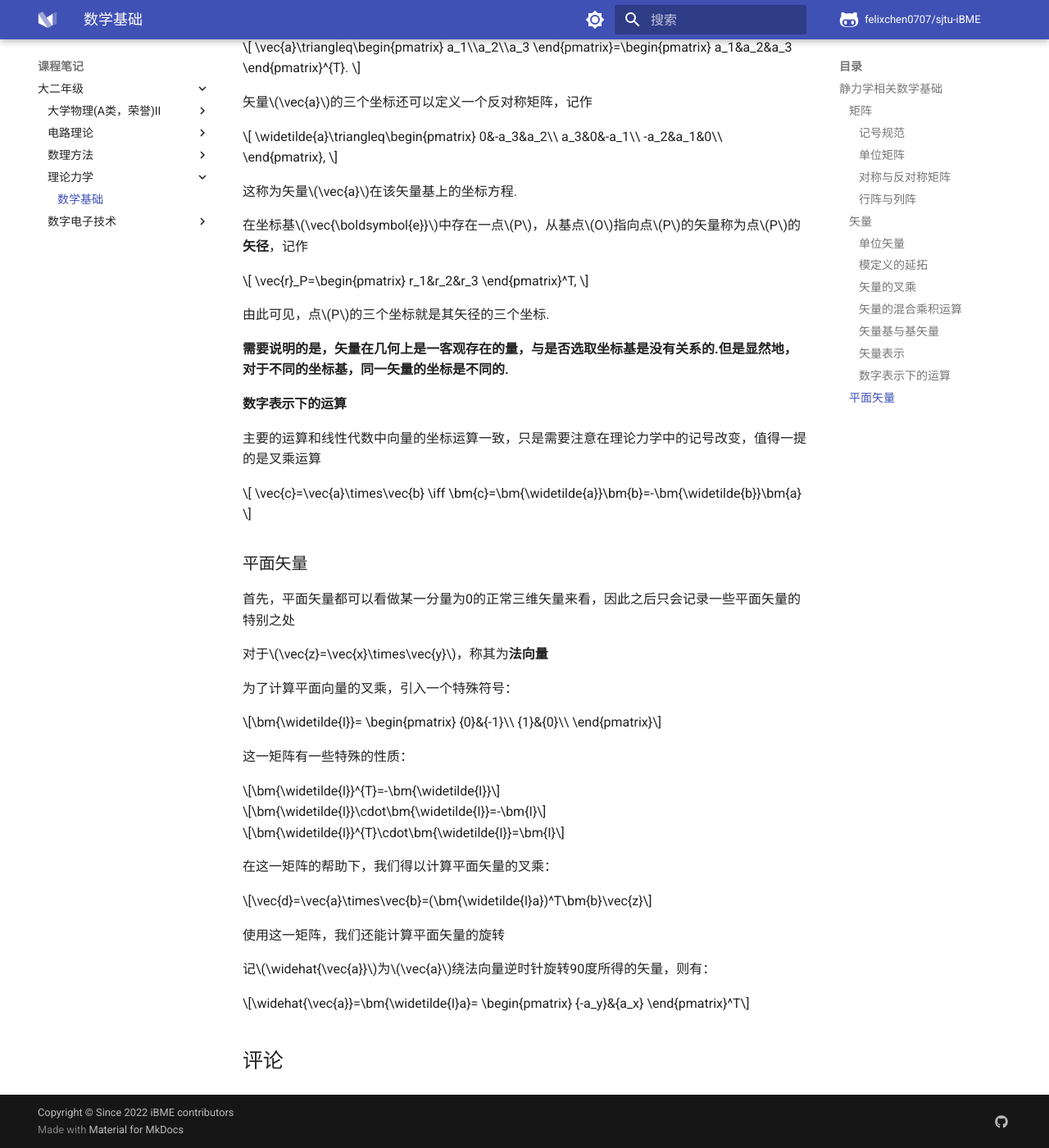
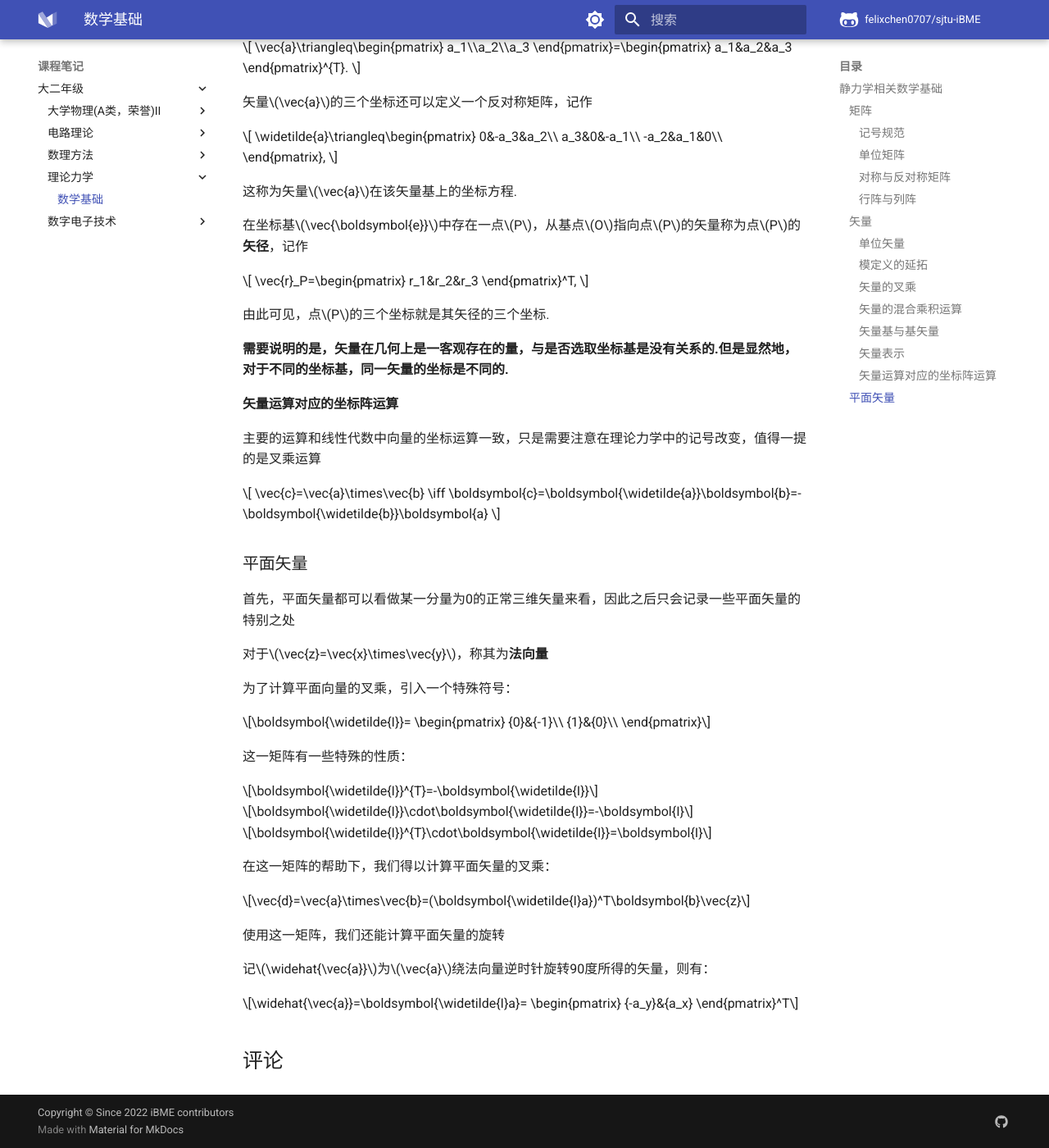
Before and after one commit to glimmeringlight/sjtu-notes, an MkDocs documentation site: the page built from docs/notes/grade2/MECH2508/001.md, in a window 1280 px wide and 1400 px high, scrolled down 2255 px. Shown: the whole window at 82% size. Built offline with MkDocs 1.6.1 and Material for MkDocs 9.7.7, drawn with Linux system fonts in a browser that asks for light colours; a script that is not in the unit is left out; comment, search, counter and statistics services are not loaded.

Commit message:
Update 001.md

```diff
--- a/docs/notes/grade2/MECH2508/001.md
+++ b/docs/notes/grade2/MECH2508/001.md
@@ -139,12 +139,12 @@ $$
 
 **需要说明的是，矢量在几何上是一客观存在的量，与是否选取坐标基是没有关系的.但是显然地，对于不同的坐标基，同一矢量的坐标是不同的.**
 
-#### 数字表示下的运算
+#### 矢量运算对应的坐标阵运算
 
 主要的运算和线性代数中向量的坐标运算一致，只是需要注意在理论力学中的记号改变，值得一提的是叉乘运算
 
 $$
-\vec{c}=\vec{a}\times\vec{b} \iff \bm{c}=\bm{\widetilde{a}}\bm{b}=-\bm{\widetilde{b}}\bm{a}
+\vec{c}=\vec{a}\times\vec{b} \iff \boldsymbol{c}=\boldsymbol{\widetilde{a}}\boldsymbol{b}=-\boldsymbol{\widetilde{b}}\boldsymbol{a}
 $$
 
 ### 平面矢量
@@ -155,7 +155,7 @@ $$
 
 为了计算平面向量的叉乘，引入一个特殊符号：
 
-$$\bm{\widetilde{I}}=
+$$\boldsymbol{\widetilde{I}}=
 \begin{pmatrix}
 {0}&{-1}\\
 {1}&{0}\\
@@ -163,21 +163,21 @@ $$\bm{\widetilde{I}}=
 
 这一矩阵有一些特殊的性质：
 
-$$\bm{\widetilde{I}}^{T}=-\bm{\widetilde{I}}$$
+$$\boldsymbol{\widetilde{I}}^{T}=-\boldsymbol{\widetilde{I}}$$
 
-$$\bm{\widetilde{I}}\cdot\bm{\widetilde{I}}=-\bm{I}$$
+$$\boldsymbol{\widetilde{I}}\cdot\boldsymbol{\widetilde{I}}=-\boldsymbol{I}$$
 
-$$\bm{\widetilde{I}}^{T}\cdot\bm{\widetilde{I}}=\bm{I}$$
+$$\boldsymbol{\widetilde{I}}^{T}\cdot\boldsymbol{\widetilde{I}}=\boldsymbol{I}$$
 
 在这一矩阵的帮助下，我们得以计算平面矢量的叉乘：
 
-$$\vec{d}=\vec{a}\times\vec{b}=(\bm{\widetilde{I}a})^T\bm{b}\vec{z}$$
+$$\vec{d}=\vec{a}\times\vec{b}=(\boldsymbol{\widetilde{I}a})^T\boldsymbol{b}\vec{z}$$
 
 使用这一矩阵，我们还能计算平面矢量的旋转
 
 记$\widehat{\vec{a}}$为$\vec{a}$绕法向量逆时针旋转90度所得的矢量，则有：
 
-$$\widehat{\vec{a}}=\bm{\widetilde{I}a}=
+$$\widehat{\vec{a}}=\boldsymbol{\widetilde{I}a}=
 \begin{pmatrix}
 {-a_y}&{a_x}
 \end{pmatrix}^T$$
```
